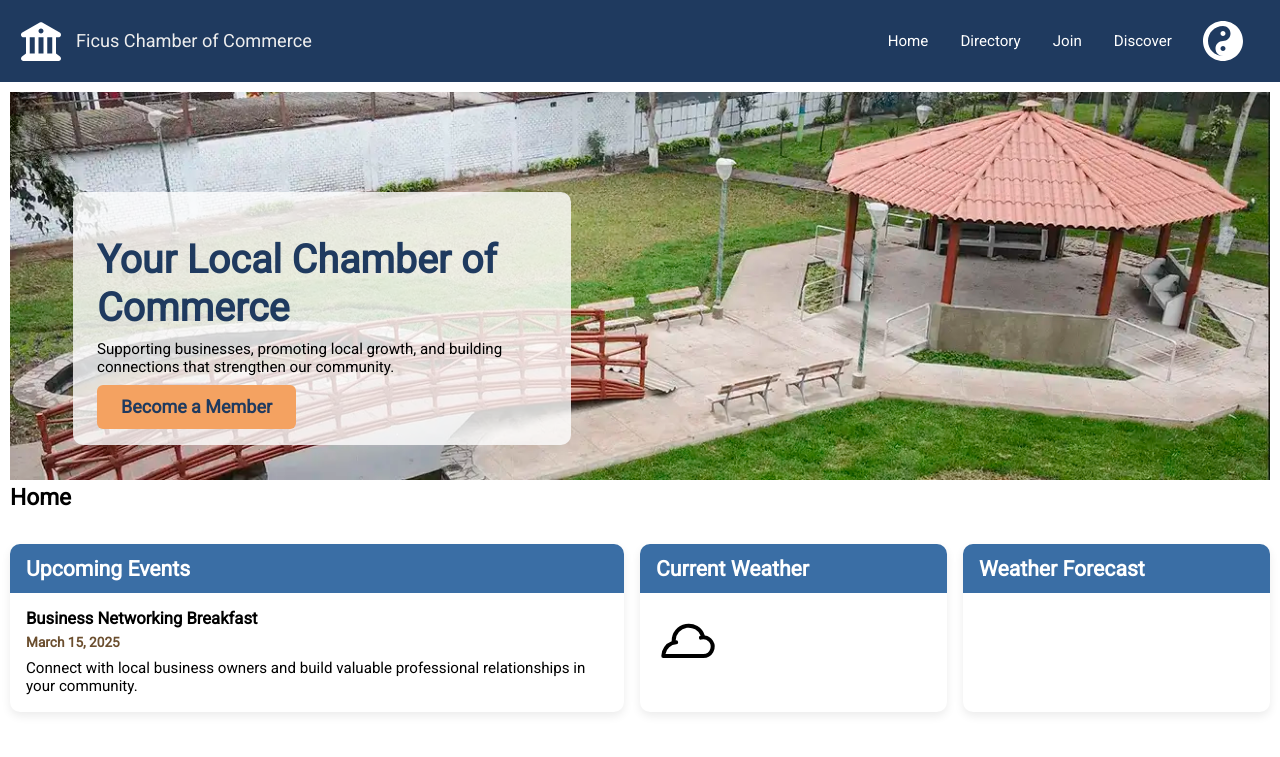
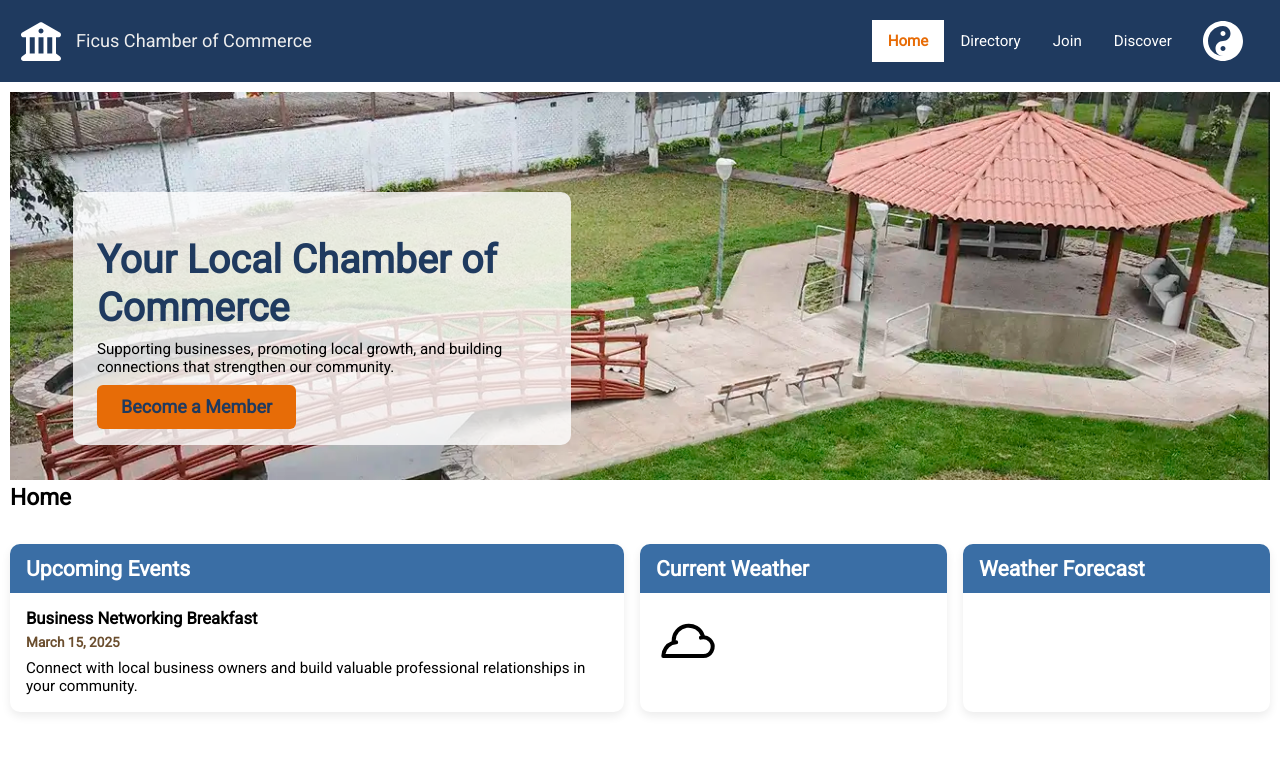
Before and after one commit to aromerosud/wdd231, a plain HTML site: page chamber/index.html in a window 1280 px wide. Shown: the top 757 px of the page. Drawn offline with Linux system fonts and the light colour scheme; no server answers.

Commit message:
fix rubric wyfinder

```diff
--- a/chamber/index.html
+++ b/chamber/index.html
@@ -36,7 +36,7 @@
 
         <nav>
             <ul class="navigation">
-                <li><a href="index.html" title="Home" id="home">Home</a></li>
+                <li><a href="index.html" title="Home" id="home" class="active">Home</a></li>
                 <li><a href="directory.html" title="Directory" id="directory">Directory</a></li>
                 <li><a href="#" title="Join" id="join">Join</a></li>
                 <li><a href="#" title="Discover" id="discover">Discover</a></li>
--- a/chamber/styles/chamber-small.css
+++ b/chamber/styles/chamber-small.css
@@ -1,7 +1,7 @@
 :root {
     --primary-color: #1F3A5F;
     --secondary-color: #3A6EA5;
-    --accent-color: #F4A261;
+    --accent-color: #e76c07;
     --bg-color: #F8F9FA;
     --text-color: #1A1A1A;
 }
@@ -92,6 +92,12 @@ header img {
     background-color: #ffffff;
     color: var(--accent-color);
     font-weight: 700;
+}
+
+.navigation a.active {
+    background-color: #ffffff;
+    color: var(--accent-color);
+    font-weight: bold;
 }
 
 /* when the button is clicked - the open class is toggled (added/removed) */
```
Also changed, not shown: chamber/directory.html (+1 -1 lines).
